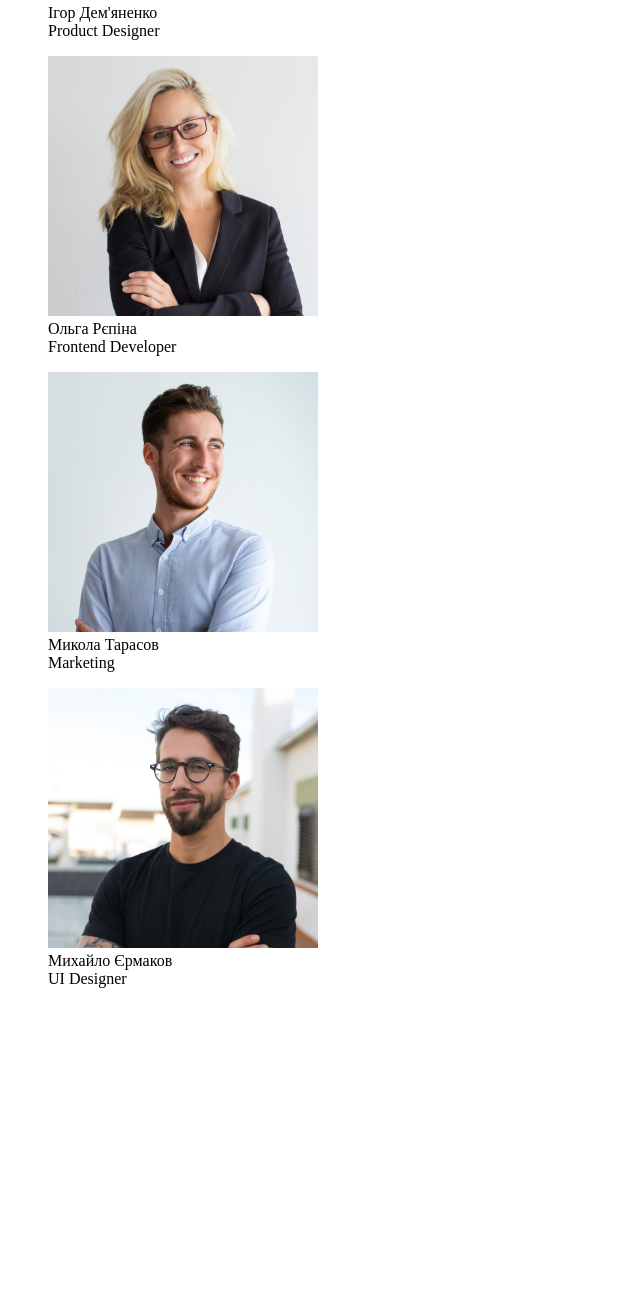
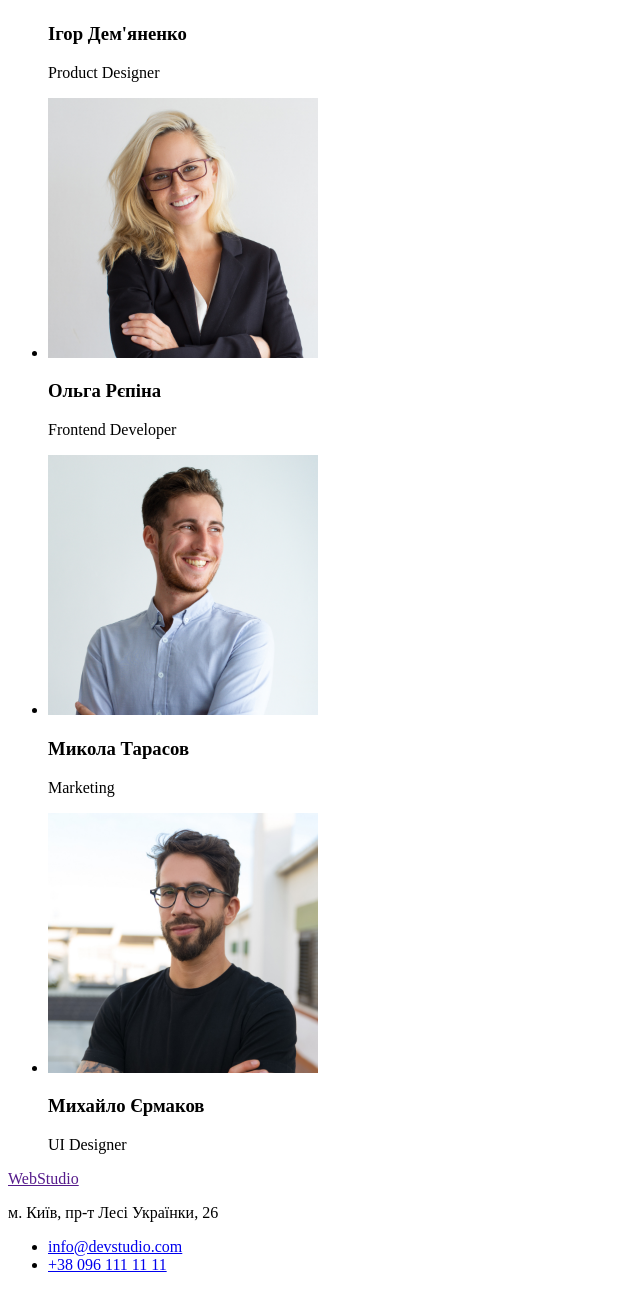
Before and after one commit to AnatoliiBK/Web-Studio, a plain HTML site: page index.html in a window 1280 px wide. Shown: the part 1878-3168 px from the top of the page, without its empty margins (0-640 px from the left). Before the commit the page ends 2882 px from the top, so only its background shows below. Drawn offline with Linux system fonts and the light colour scheme.

Commit message:
Update index.html
вилучено figure
створено список з заголовками та абзацами

```diff
--- a/index.html
+++ b/index.html
@@ -50,33 +50,44 @@
     <section>
         <h2>Чим ми займаємося</h2>
         <ul>
-            <li><img src="./img/box1.png" alt="box 1"></li>
-            <li><img src="./img/box2.png" alt="box 2"></li>
-            <li><img src="./img/box3.png" alt="box 3"></li>
+            <li><img src="./img/box1.png" alt="зображення 1"></li>
+            <li><img src="./img/box2.png" alt="зображення 2"></li>
+            <li><img src="./img/box3.png" alt="зображення 3"></li>
         </ul>
     </section>
     <section>
         <h2>Наша команда</h2>
-        <Figure>
-            <img src="./img/img1.jpg" alt="Ігор Дем'яненко" width="270">
-            <figcaption>Ігор Дем'яненко<br>Product Designer</figcaption>
-        </Figure>
-        <figure>
-            <img src="./img/img2.jpg" alt="Ольга Рєпіна" width="270">
-            <figcaption>Ольга Рєпіна<br>Frontend Developer</figcaption>
-        </figure>
-        <figure>
-            <img src="./img/img3.jpg" alt="Микола Тарасов" width="270">
-            <figcaption>Микола Тарасов<br>Marketing</figcaption>
-        </figure>
-        <figure>
-            <img src="./img/img4.jpg" alt="Михайло Єрмаков" width="270">
-            <figcaption>Михайло Єрмаков<br>UI Designer</figcaption>
-        </Figure>
+          <ul>
+            <li>
+                <img src="./img/img1.jpg" alt="Ігор Дем'яненко" width="270">
+                <h3>Ігор Дем'яненко</h3>
+                <p>Product Designer</p>
+            </li>
+            <li>
+                <img src="./img/img2.jpg" alt="Ольга Рєпіна" width="270">
+                <h3>Ольга Рєпіна</h3>
+                <p>Frontend Developer</p>
+            </li>
+            <li>
+                <img src="./img/img3.jpg" alt="Микола Тарасов" width="270">
+                <h3>Микола Тарасов</h3>
+                <p>Marketing</p>
+            </li>
+            <li>
+                <img src="./img/img4.jpg" alt="Михайло Єрмаков" width="270">
+                <h3>Михайло Єрмаков</h3>
+                <p>UI Designer</p>
+            </li>
+          </ul>
     </section>
     </main>
     <footer>
-
+        <a href="" lang="en">WebStudio</a>
+        <p>м. Київ, пр-т Лесі Українки, 26</p>
+        <ul>
+            <li><a href="Mailto:info@devstudio.com">info@devstudio.com</a></li>
+            <li><a href="Tel:+380961111111">+38 096 111 11 11</a></li>
+        </ul>
     </footer>
 </body>
 </html>
```
